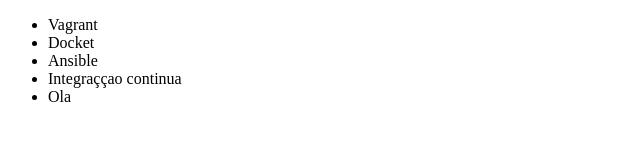
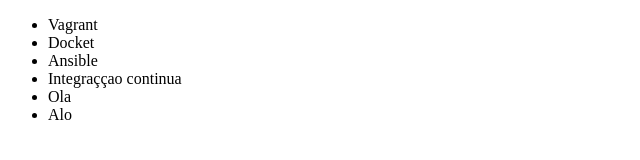
Before and after one commit to RafaelIran/alura-git, a plain HTML site: page index.html in a window 1280 px wide. Shown: the full height of the page, 0-640 px from the left. Drawn offline with Linux system fonts and the light colour scheme.

Commit message:
Mais uma alteraçao teste

```diff
--- a/index.html
+++ b/index.html
@@ -11,6 +11,7 @@
         <li>Ansible</li>
         <li>Integraççao continua</li>
         <li>Ola</li>
+        <li>Alo</li>
     </ul>
 </body>
 </html>
```
